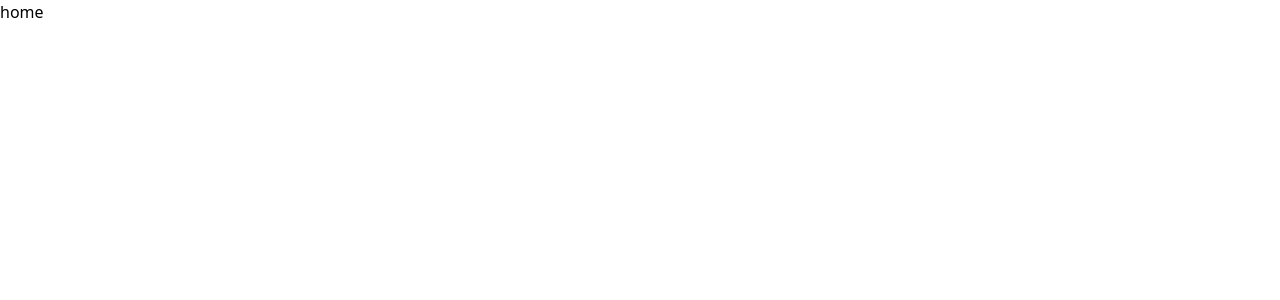
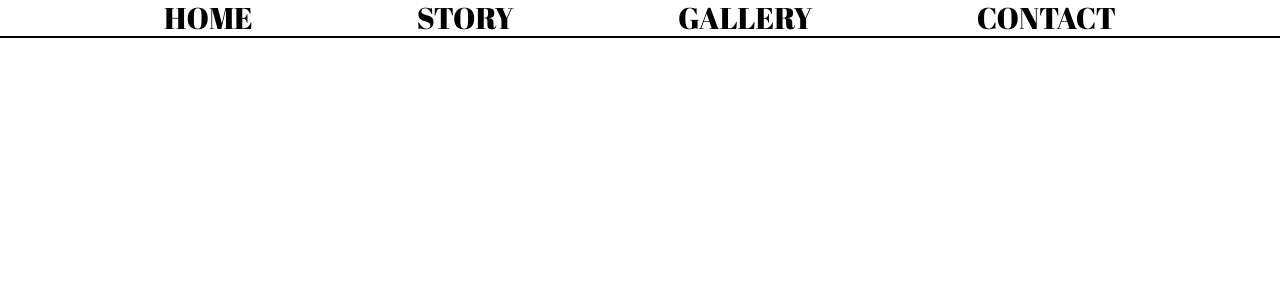
Before and after one commit to The-Codinator-Berlin/family_project, a React (Vite) app in the folder family_project/: page / in a window 1280 px wide. Shown: the top 300 px of the page. Built offline with nearby package versions, Linux system fonts and the light colour scheme; the HTML template or start-up script is replaced by a standard one.

Commit message:
Nav added to Home

```diff
--- a/family_project/src/pages/Home.jsx
+++ b/family_project/src/pages/Home.jsx
@@ -1,7 +1,12 @@
 import React from "react";
+import Nav from "../components/Nav";
 
 function Home() {
-  return <div>home</div>;
+  return (
+    <div>
+      <Nav />
+    </div>
+  );
 }
 
 export default Home;
```
